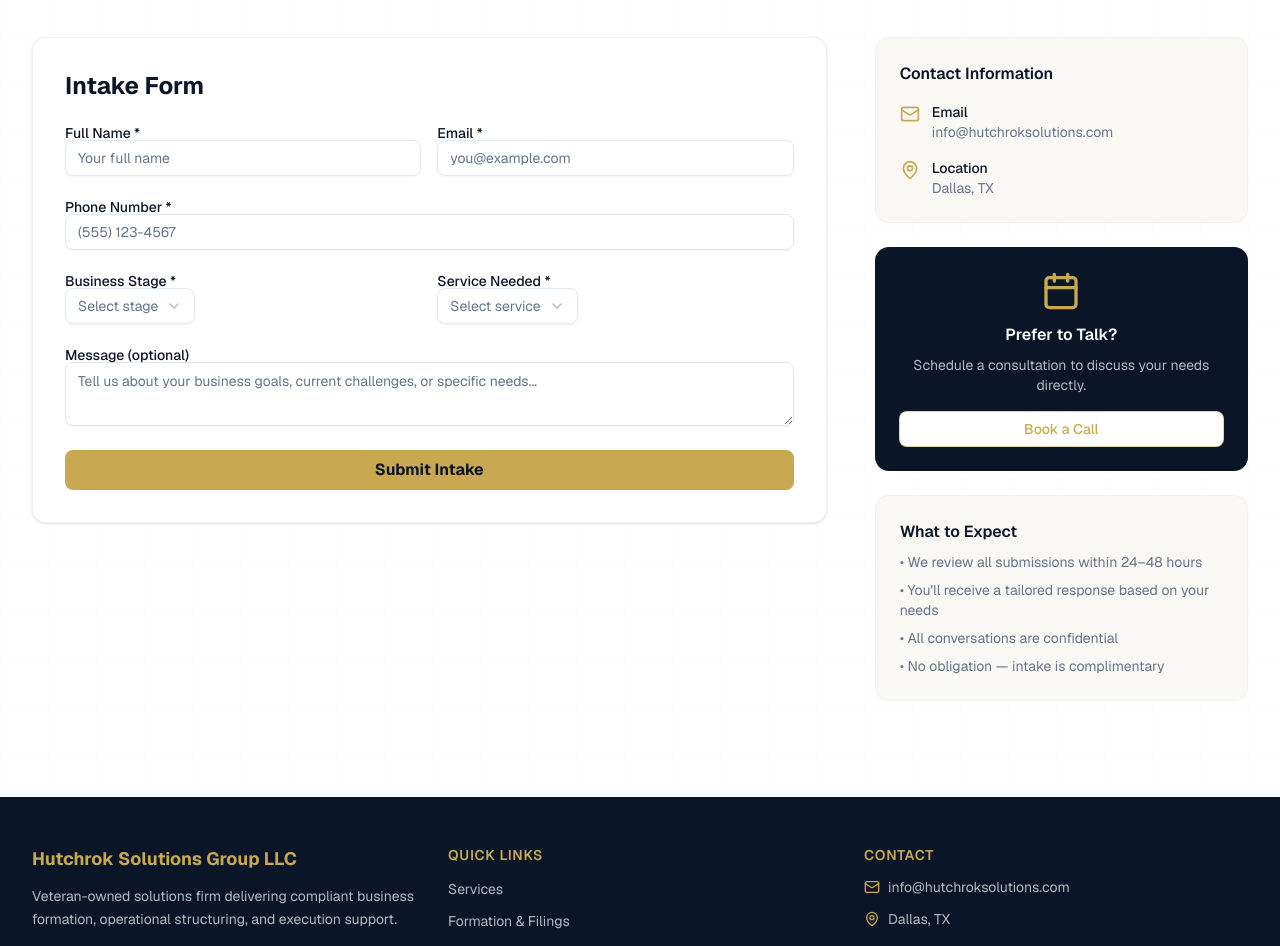
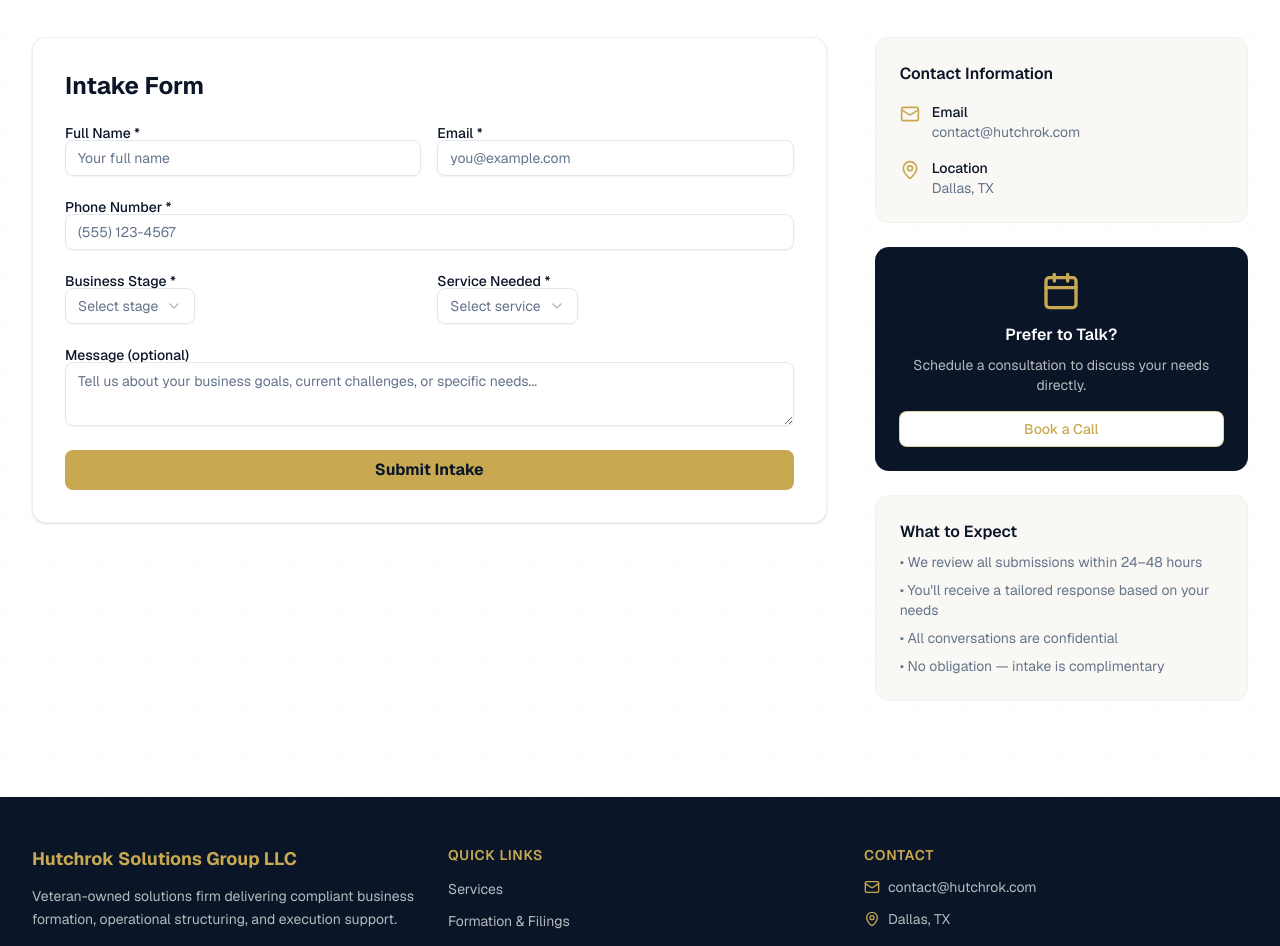
Before and after one commit to FeeTheDeveloper/hutchrok_solutions-site, a Next.js app: page /contact in a window 1280 px wide. Shown: the part 440-1386 px from the top of the page. Built offline with nearby package versions, Linux system fonts and the light colour scheme.

Commit message:
fix: correct email from info@hutchroksolutions.com to contact@hutchrok.com

```diff
--- a/app/contact/page.tsx
+++ b/app/contact/page.tsx
@@ -56,7 +56,7 @@
                     <div>
                       <p className="font-medium text-navy">Email</p>
                       <p className="text-muted-foreground">
-                        info@hutchroksolutions.com
+                        contact@hutchrok.com
                       </p>
                     </div>
                   </li>
--- a/components/layout/footer.tsx
+++ b/components/layout/footer.tsx
@@ -53,7 +53,7 @@
             <ul className="space-y-3">
               <li className="flex items-center gap-2 text-sm text-white/70">
                 <Mail className="h-4 w-4 text-gold" />
-                <span>info@hutchroksolutions.com</span>
+                <span>contact@hutchrok.com</span>
               </li>
               <li className="flex items-center gap-2 text-sm text-white/70">
                 <MapPin className="h-4 w-4 text-gold" />
```
